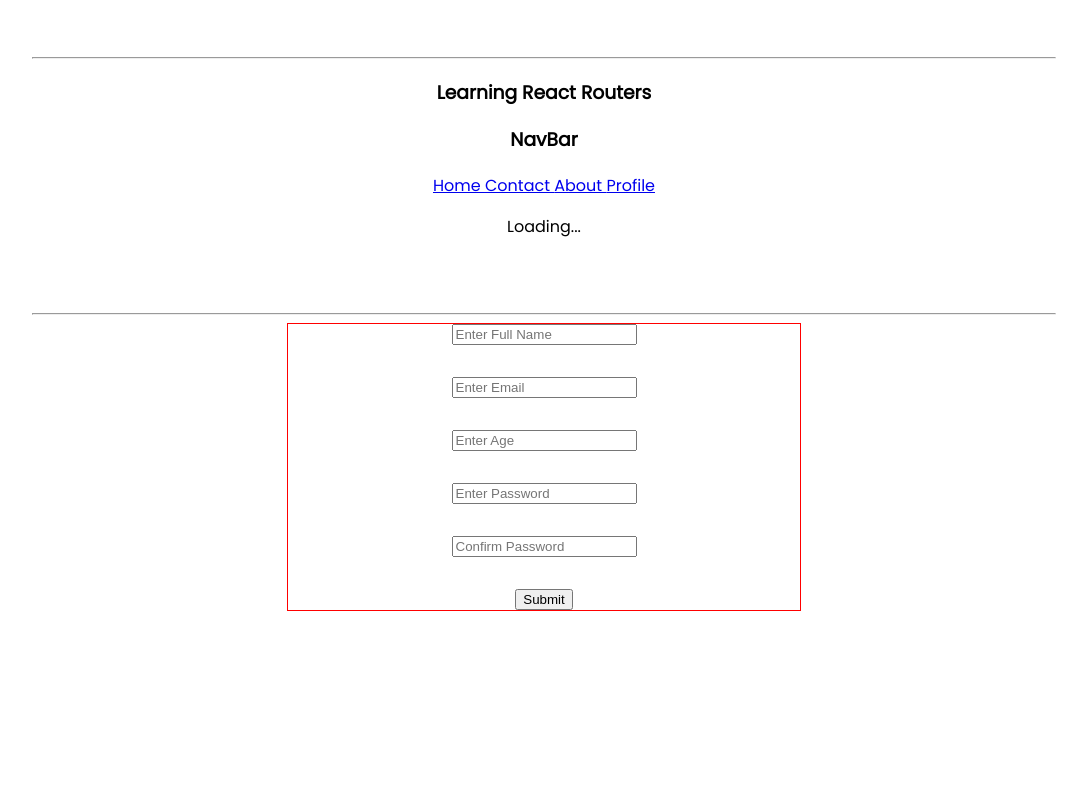
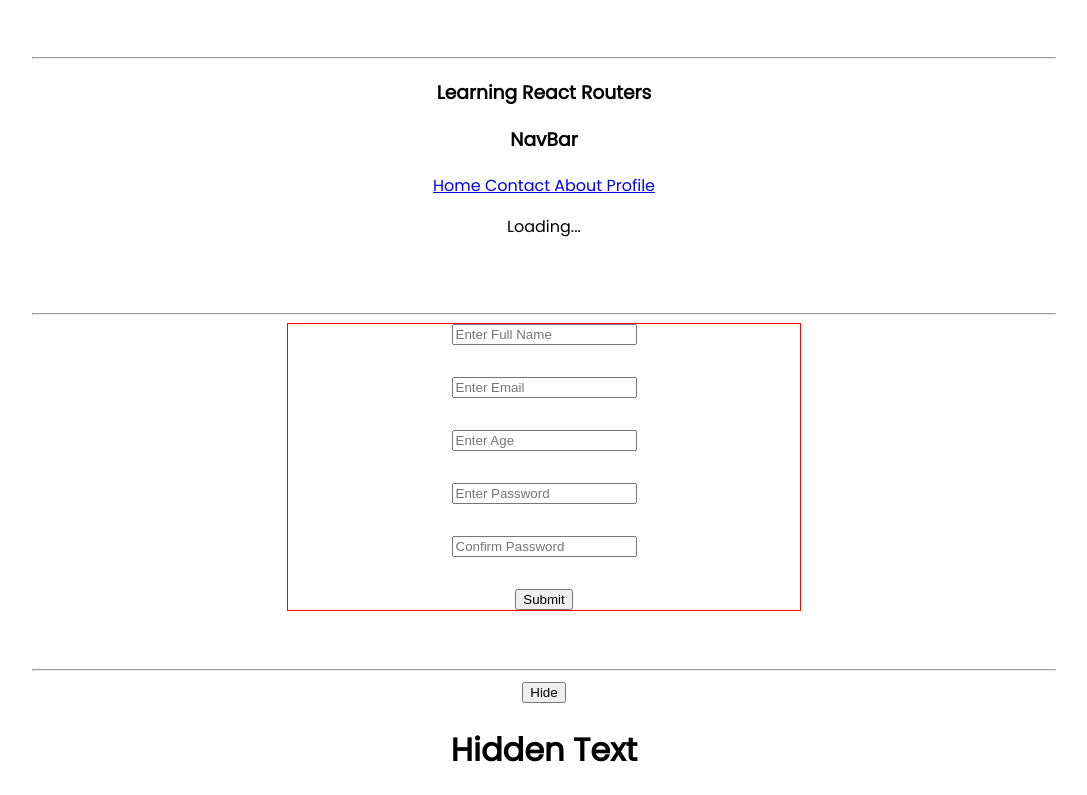
Before and after one commit to hassancodes/react-journey, a React (Vite) app: page /home in a window 1280 px wide. Shown: the part 873-1668 px from the top of the page, without its empty margins (96-1183 px from the left). Before the commit the page ends 1484 px from the top, so only its background shows below. Built offline with nearby package versions, Linux system fonts and the light colour scheme; no server answers.

Commit message:
adding a custom hook

```diff
--- a/src/App.jsx
+++ b/src/App.jsx
@@ -1,30 +1,32 @@
 import "./App.css";
 import { Planets } from "./planets";
-import {Home,Contact,About} from "./Pages/Home";
-import {Profile} from "./Pages/profile";
+import { Home, Contact, About } from "./Pages/Home";
+import { Profile } from "./Pages/profile";
 import { useState, useEffect } from "react";
-import { BrowserRouter as Router,Routes,Route,Link } from "react-router-dom";
-import {createContext} from "react";
-import {QueryClient,QueryClientProvider} from "@tanstack/react-query";
-import {Form} from "./Pages/forms"
-import {useForm} from "react-hook-form";
+import { BrowserRouter as Router, Routes, Route, Link } from "react-router-dom";
+import { createContext } from "react";
+import { QueryClient, QueryClientProvider } from "@tanstack/react-query";
+import { Form } from "./Pages/forms";
+import { useForm } from "react-hook-form";
+import { useToggle } from "./useToggle.js";
 
 // learning states
 
 export const AppContext = createContext();
 
 function App() {
-  const client= new QueryClient({defaultOptions:{
-    queries:{
-      refetchOnWindowFocus:true,
+  const [state, toggle] = useToggle(true);
+  const client = new QueryClient({
+    defaultOptions: {
+      queries: {
+        refetchOnWindowFocus: true,
       },
-
-  }});
+    },
+  });
   const [password, setPassword] = useState("");
   const [passvis, setPassvis] = useState(true);
   var [colorr, setColor] = useState("black");
-  const [userName,setUserName] = useState("");
-
+  const [userName, setUserName] = useState("");
 
   // counter states
   var [counter, setInc] = useState(0);
@@ -97,19 +99,16 @@ function App() {
 
   // states for the to do list end here =======================================
   // Fetching the api starts here =========================================
-  const [fact,setFact] = useState("");
-  const generateFact=()=>{
-    fetch("https://catfact.ninja/fact").then((res)=>res.json()).then((data)=>{
+  const [fact, setFact] = useState("");
+  const generateFact = () => {
+    fetch("https://catfact.ninja/fact")
+      .then((res) => res.json())
+      .then((data) => {
         setFact(data.fact);
         console.log(data);
-
-
       });
-
-  }
+  };
   // Fetching the api end here =========================================
-
-
 
   return (
     <div className="main">
@@ -182,12 +181,12 @@ function App() {
 
         <div>
           <QueryClientProvider client={client}>
-          <AppContext.Provider value={{userName,setUserName}}>
+            <AppContext.Provider value={{ userName, setUserName }}>
               <Router>
                 <h3>NavBar</h3>
-            <Link to={"/home"}>  Home  </Link>
-            <Link to={"/contact"}>  Contact  </Link>
-            <Link to={"/about"}>  About  </Link>
+                <Link to={"/home"}> Home </Link>
+                <Link to={"/contact"}> Contact </Link>
+                <Link to={"/about"}> About </Link>
                 <Link to={"/profile"}> Profile</Link>
                 <Routes>
                   {/* home and profile will share the username but only profile will be edit it */}
@@ -202,16 +201,21 @@ function App() {
         </div>
       </div>
 
-
       <SpaceComponent />
       {/* Learning state management in React */}
 
       {/* learning forms in React starts from here  */}
-      <Form/>
-
+      <div>
+        <Form />
       </div>
 
+      <SpaceComponent />
 
+      <div>
+        <button onClick={toggle}>{state ? "Hide" : "Show"}</button>
+        {state && <h1>Hidden Text</h1>}
+      </div>
+    </div>
   );
 }
 
@@ -221,7 +225,11 @@ const ColorComponent = (props) => {
 
 const SpaceComponent = () => {
   return (
-    <><br /><br /><hr /></>
+    <>
+      <br />
+      <br />
+      <hr />
+    </>
   );
 };
 
--- /dev/null
+++ b/src/useToggle.js
@@ -0,0 +1,11 @@
+import {useState} from "react";
+
+export const useToggle=(initialVal=false)=>{
+    const [state, setState] = useState(initialVal);
+
+    const toggle=()=>{
+        setState((prev)=>!prev);
+
+    };
+    return [state,toggle];
+}
```
Lines whose indentation alone changed are shown as unchanged.
